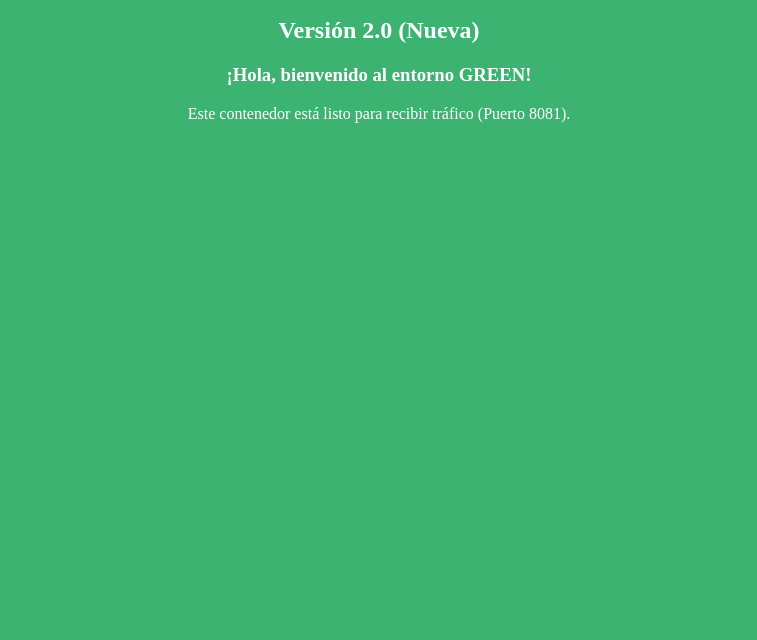
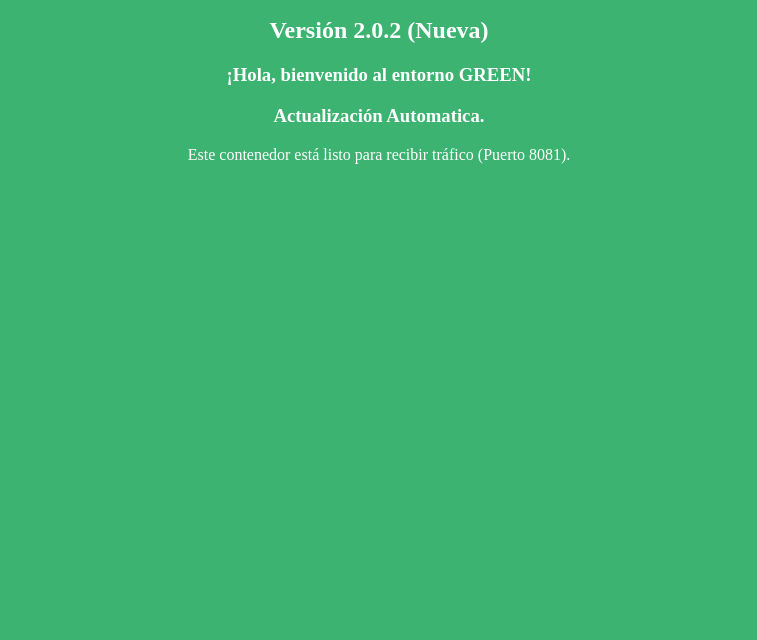
Before and after one commit to JaciyGabo1515/blue-green, a plain HTML site: page app/index-green.html in a window 1280 px wide. Shown: the part 160-800 px from the top of the page, without its empty margins (261-1018 px from the left). Drawn offline with Linux system fonts and the light colour scheme.

```diff
--- a/app/index-green.html
+++ b/app/index-green.html
@@ -10,8 +10,9 @@
 </head>
 <body>
     <h1>¡Estás viendo el Entorno GREEN!</h1>
-    <h2>Versión 2.0 (Nueva)</h2>
+    <h2>Versión 2.0.2 (Nueva)</h2>
     <h3>¡Hola, bienvenido al entorno GREEN!</h3>
+    <h3>Actualización Automatica.</h3>
     <p>Este contenedor está listo para recibir tráfico (Puerto 8081).</p>
 </body>
 </html>
```
